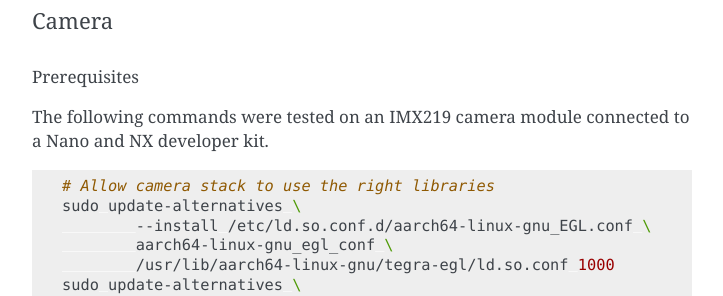
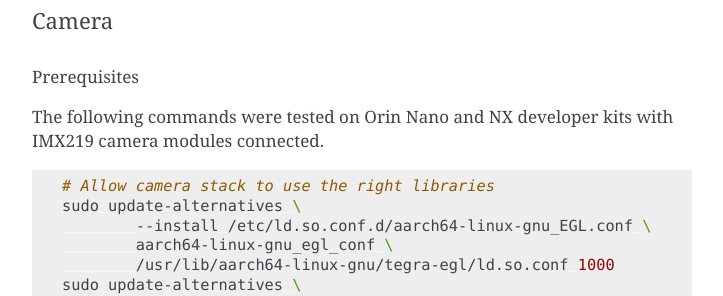
Before and after one commit to canonical/ubuntu-for-jetson, a Sphinx documentation site: the page built from docs/classic/installation-jammy.rst, in a window 1280 px wide and 900 px high, scrolled down 2906 px. Shown: the part 155-451 px from the top of the window, without its empty margins (388-1111 px from the left). Built offline with Sphinx 7.4.7, drawn with Linux system fonts in a browser that asks for light colours; comment, search, counter and statistics services are not loaded.

Commit message:
Nano and NX developer kits should be plural
Clarify that the commands run on the developer kits, each with an IMX219 camera module connected.

Signed-off-by: Alex Lewontin <alex.lewontin@canonical.com>

```diff
--- a/docs/classic/installation-jammy.rst
+++ b/docs/classic/installation-jammy.rst
@@ -145,7 +145,7 @@ Camera
 Prerequisites
 """""""""""""
 
-The following commands were tested on an IMX219 camera module connected to a Nano and NX developer kit.
+The following commands were tested on Orin Nano and NX developer kits with IMX219 camera modules connected.
 
 .. code-block:: bash
 
```
